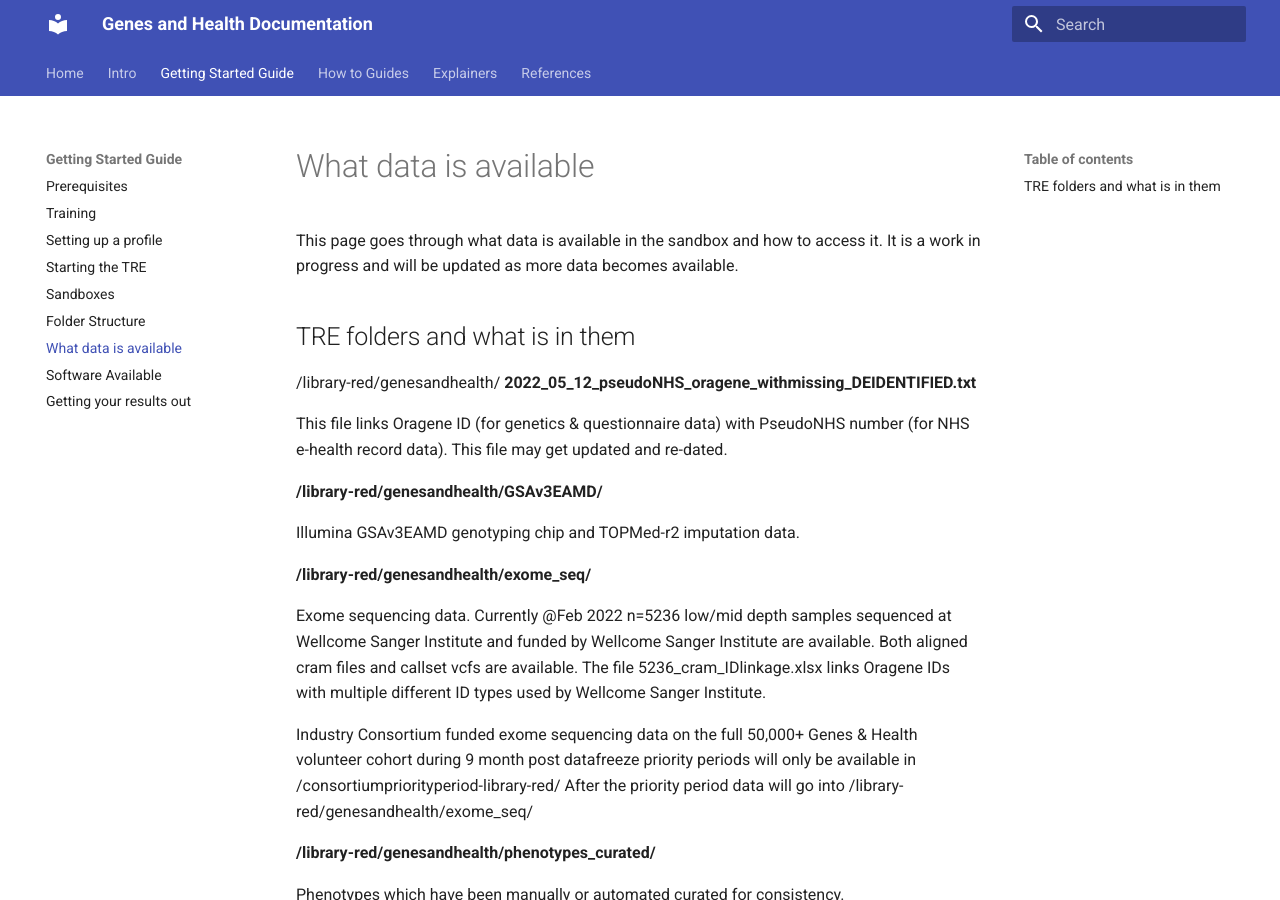
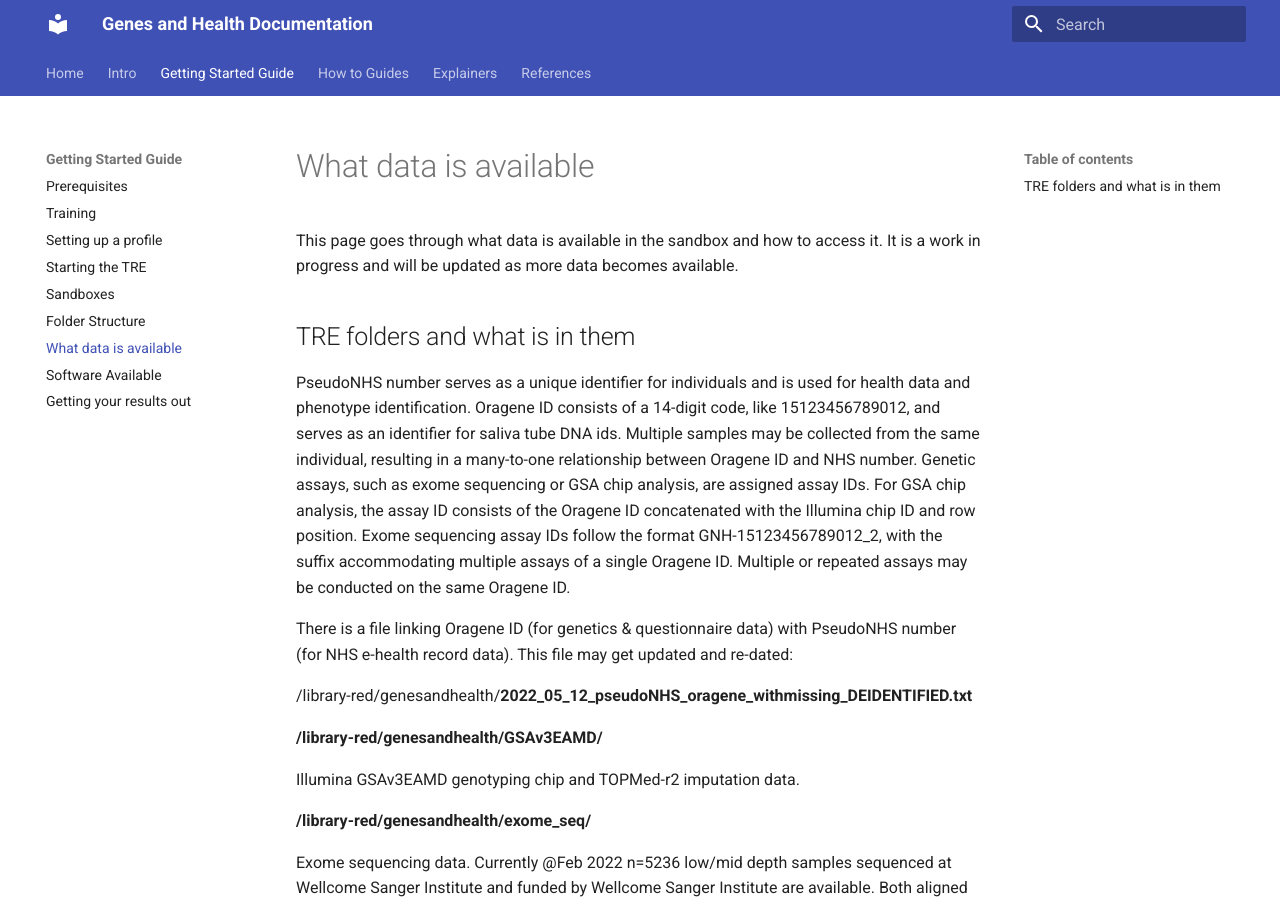
Before and after one commit to genes-and-health/documentation, an MkDocs documentation site: the page built from docs/getting_started/where_data.md, in a window 1280 px wide and 900 px high. Built offline with MkDocs 1.6.1 and Material for MkDocs 9.7.7, drawn with Linux system fonts in a browser that asks for light colours.

Commit message:
Update where_data.md
Explanation for different ID types

```diff
--- a/docs/getting_started/where_data.md
+++ b/docs/getting_started/where_data.md
@@ -2,9 +2,13 @@ This page goes through what data is available in the sandbox and how to access i
 
 ## TRE folders and what is in them
 
-/library-red/genesandhealth/ **2022\_05\_12\_pseudoNHS\_oragene\_withmissing\_DEIDENTIFIED.txt**
+PseudoNHS number serves as a unique identifier for individuals and is used for health data and phenotype identification.
+Oragene ID consists of a 14-digit code, like 15123456789012, and serves as an identifier for saliva tube DNA ids. Multiple samples may be collected from the same individual, resulting in a many-to-one relationship between Oragene ID and NHS number.
+Genetic assays, such as exome sequencing or GSA chip analysis, are assigned assay IDs. For GSA chip analysis, the assay ID consists of the Oragene ID concatenated with the Illumina chip ID and row position. Exome sequencing assay IDs follow the format GNH-15123456789012_2, with the suffix accommodating multiple assays of a single Oragene ID. Multiple or repeated assays may be conducted on the same Oragene ID.
 
-This file links Oragene ID (for genetics & questionnaire data) with PseudoNHS number (for NHS e-health record data). This file may get updated and re-dated.
+There is a file linking Oragene ID (for genetics & questionnaire data) with PseudoNHS number (for NHS e-health record data). This file may get updated and re-dated:
+
+/library-red/genesandhealth/**2022\_05\_12\_pseudoNHS\_oragene\_withmissing\_DEIDENTIFIED.txt**
 
 **/library-red/genesandhealth/GSAv3EAMD/**
 
```
